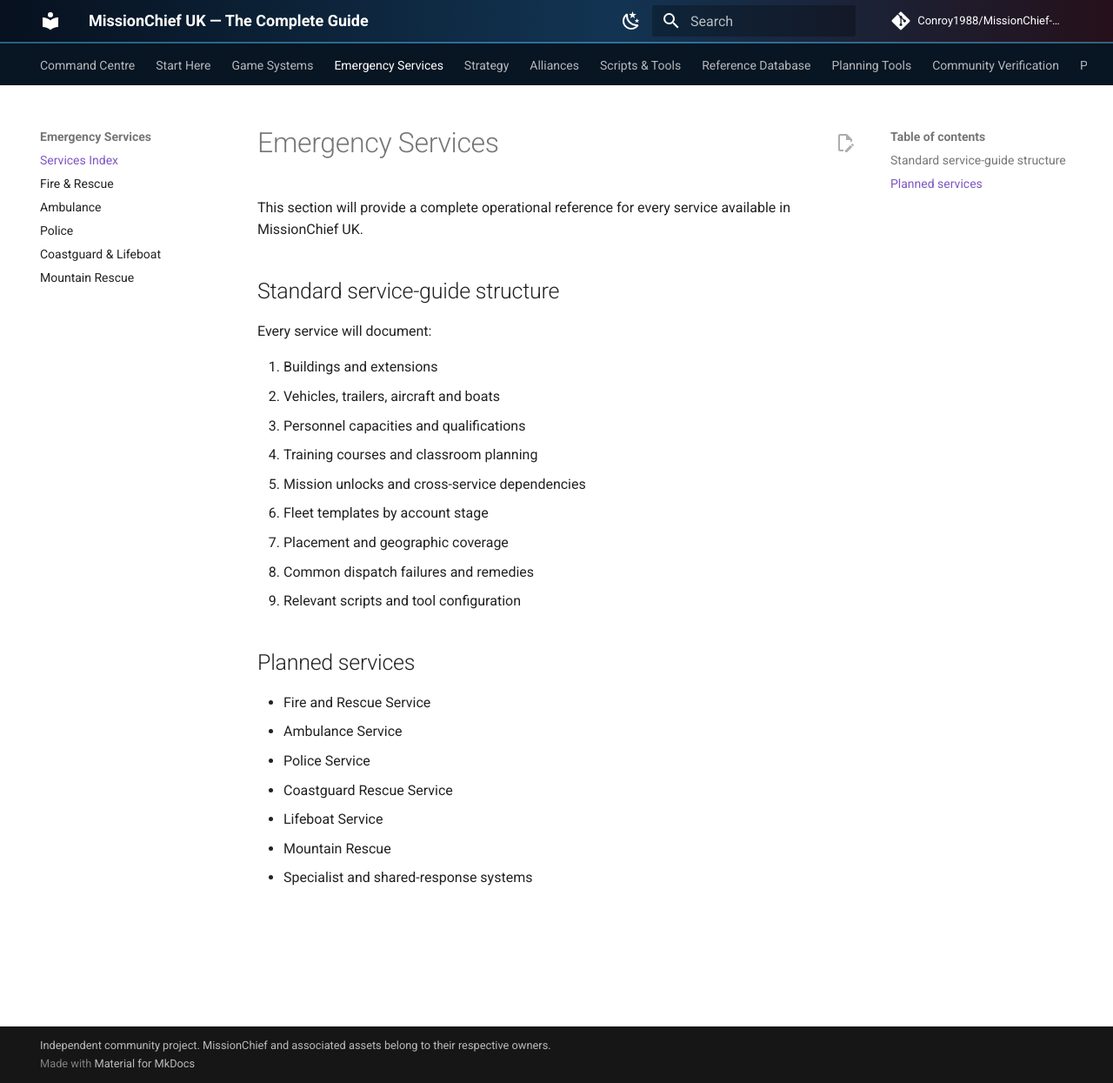
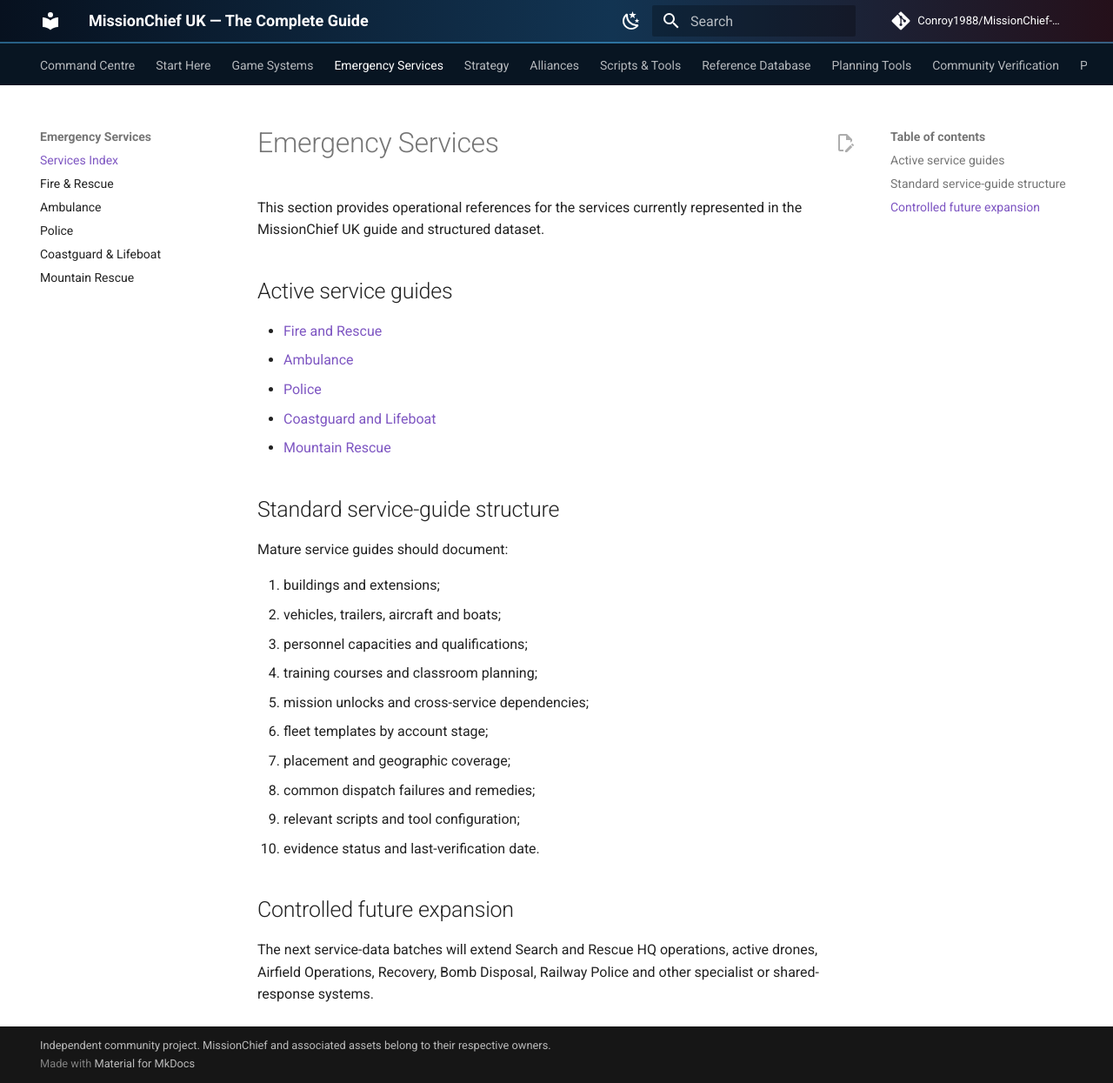
Before and after one commit to Conroy1988/MissionChief-UK, an MkDocs documentation site: the page built from docs/services/index.md, in a window 1280 px wide and 1245 px high. Shown: the whole window at 87% size. Built offline with MkDocs 1.6.1 and Material for MkDocs 9.7.7, drawn with Linux system fonts in a browser that asks for light colours; comment, search, counter and statistics services are not loaded.

Commit message:
Expose Mountain Rescue in service index

```diff
--- a/docs/services/index.md
+++ b/docs/services/index.md
@@ -1,27 +1,30 @@
 # Emergency Services
 
-This section will provide a complete operational reference for every service available in MissionChief UK.
+This section provides operational references for the services currently represented in the MissionChief UK guide and structured dataset.
+
+## Active service guides
+
+- [Fire and Rescue](fire-and-rescue.md)
+- [Ambulance](ambulance.md)
+- [Police](police.md)
+- [Coastguard and Lifeboat](coastguard-and-lifeboat.md)
+- [Mountain Rescue](mountain-rescue.md)
 
 ## Standard service-guide structure
 
-Every service will document:
+Mature service guides should document:
 
-1. Buildings and extensions
-2. Vehicles, trailers, aircraft and boats
-3. Personnel capacities and qualifications
-4. Training courses and classroom planning
-5. Mission unlocks and cross-service dependencies
-6. Fleet templates by account stage
-7. Placement and geographic coverage
-8. Common dispatch failures and remedies
-9. Relevant scripts and tool configuration
+1. buildings and extensions;
+2. vehicles, trailers, aircraft and boats;
+3. personnel capacities and qualifications;
+4. training courses and classroom planning;
+5. mission unlocks and cross-service dependencies;
+6. fleet templates by account stage;
+7. placement and geographic coverage;
+8. common dispatch failures and remedies;
+9. relevant scripts and tool configuration;
+10. evidence status and last-verification date.
 
-## Planned services
+## Controlled future expansion
 
-- Fire and Rescue Service
-- Ambulance Service
-- Police Service
-- Coastguard Rescue Service
-- Lifeboat Service
-- Mountain Rescue
-- Specialist and shared-response systems
+The next service-data batches will extend Search and Rescue HQ operations, active drones, Airfield Operations, Recovery, Bomb Disposal, Railway Police and other specialist or shared-response systems.
```
